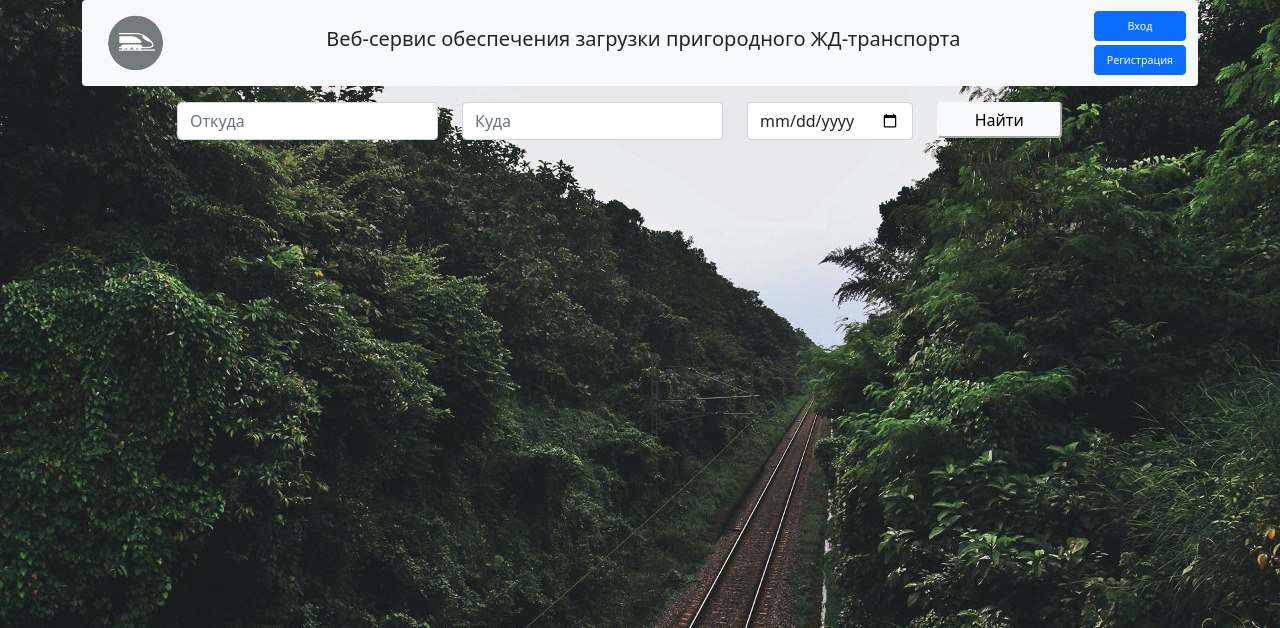
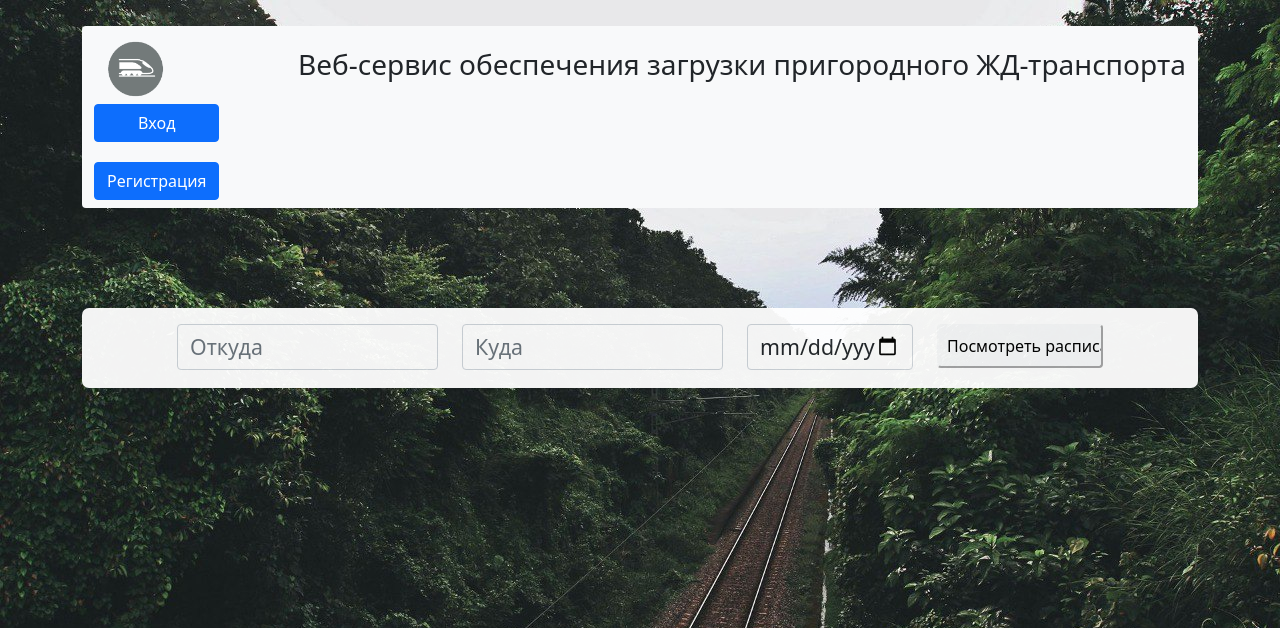
Before and after one commit to Albertshch/rzd, a PHP site: page / in a window 1280 px wide. Shown: the top 628 px of the page. Run offline with PHP 8.4, Linux system fonts and the light colour scheme.

Commit message:
немного изменил :)

```diff
--- a/index.html
+++ b/index.html
@@ -9,7 +9,7 @@
     <link rel="stylesheet" href="style.css">
     <title>Диплом</title>
     <link rel="import" href="content.html">
-
+    <link rel="icon" href="img/2logo.png">
 
     <script src="https://ajax.googleapis.com/ajax/libs/jquery/2.2.0/jquery.min.js"></script>
 
@@ -27,7 +27,7 @@
             <div class="container-fluid">
                 <a class="navbar-brand"><img src="/img/2logo.png" alt="/"></a>
                 <div class="logo-text">
-                    <p class="logo-name-text h5">Веб-сервис обеспечения загрузки пригородного ЖД-транспорта</p>
+                    <p class="logo-name-text h3">Веб-сервис обеспечения загрузки пригородного ЖД-транспорта</p>
                 </div>
                 <div class="butt-modal">
                     <div class="col-12">
@@ -118,6 +118,8 @@
                 </div>
             </div>
         </nav>
+        <div class="search">
+            <div class="search-form">
         <div class="row mt-3">
             <div class="col-1"></div>
             <div class="col-3">
@@ -130,42 +132,59 @@
             </div>
 
             <div class="col-2">
-                <input type="date" class="form-control">
+                <input type="date" class="form-control w-100">
             </div>
 
 
             <div class="col-2">
-                <input type="button" class="rounded btn-light p-1 w-75" value="Найти" onmousedown="viewDiv()">
+                <input type="button" class="rounded btn-light p-2 w-100" value="Посмотреть расписание" onmousedown="viewDiv()">
             </div>
-
+        </div>
+        </div>
 
             <div id="div1" class="mt-3">
                 <table class="table bg-light">
                     <thead>
                         <tr>
-                            <th scope="col">#</th>
+                            <th scope="col"></th>
                             <th scope="col">Откуда</th>
                             <th scope="col">Куда</th>
-                            <th scope="col">Время</th>
+                            <th scope="col">Отправление</th>
+                            <th scope="col">Прибытие</th>
                         </tr>
                     </thead>
                     <tbody>
                         <tr>
-                            <th scope="row">1</th>
+                            <th scope="row"></th>
                             <td>Ростов-на-Дону</td>
-                            <td>Ростов-на-Дону</td>
-                            <td>10:00</td>
+                            <td>Таганрог</td>
+                            <td>6:41</td>
+                            <td>8:30</td>
                         </tr>
                         <tr>
-                            <th scope="row">2</th>
+                            <th scope="row"></th>
+                            <td>Ростов-на-Дону</td>
                             <td>Таганрог</td>
-                            <td>Таганрог</td>
-                            <td>11:00</td>
+                            <td>7:26</td>
+                            <td>9:01</td>
                         </tr>
                         <tr>
-                            <th scope="row">3</th>
-                            <td colspan="2">Успенка</td>
+                            <th scope="row"></th>
+                            <td>Ростов-на-Дону</td>
+                            <td>Таганрог</td>
+                            <td>8:03</td>
+                            <td>9:40</td>
+                        </tr>
+
+                        <tr>
+                            <th scope="row"></th>
+                            <td>Ростов-на-Дону</td>
+                            <td>Таганрог</td>
+                            <td>10:17</td>
                             <td>12:00</td>
+                            <!-- /*<th scope="row">3</th> -->
+                            <!-- <td colspan="2">Успенка</td> -->
+                            <!-- <td>12:00</td> -->
                         </tr>
                     </tbody>
                 </table>
--- a/style.css
+++ b/style.css
@@ -10,5 +10,34 @@
     display: none;
   }
 .registr{
-    font-size: 8pt;
+    font-size: 12pt;
 }
+
+.search{
+    opacity: 0.95;
+    margin-top: 100px;
+    margin-left: auto;
+    margin-right: auto;
+}
+
+.search-form{
+    background: #fff;
+    height: 80px;
+    border-radius: 7px;
+}
+
+.col-3{
+    margin-top: 16px;
+}
+
+.col-2{
+    margin-top: 16px;
+    font-size: 12pt;
+}
+
+.container{
+    margin-top: 2%;
+}
+.form-control{
+    font-size: 16pt;
+}
```
